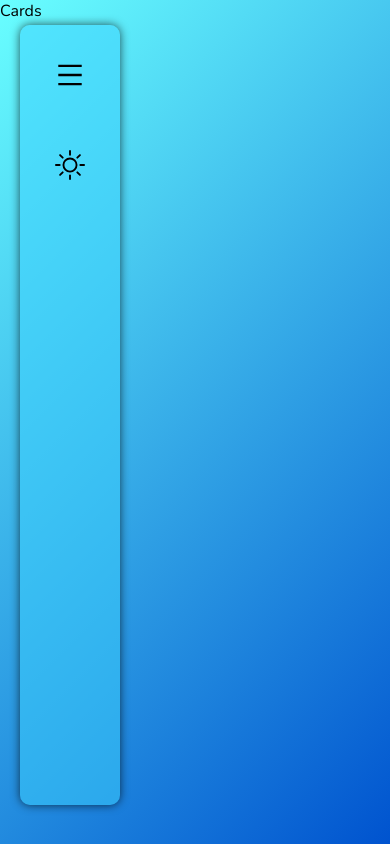
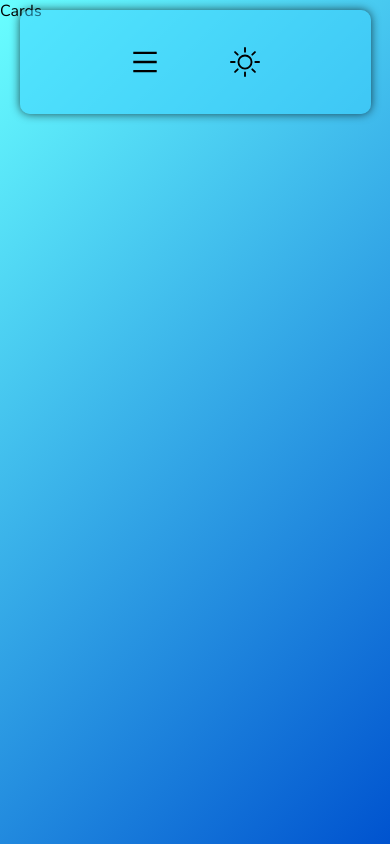
Before and after one commit to Ednesor/weather-app, a React (Create React App) app: page / in a window 390 px wide. Built offline with nearby package versions, Linux system fonts and the light colour scheme.

Commit message:
style: menu

```diff
--- a/src/components/Menu/Menu.module.css
+++ b/src/components/Menu/Menu.module.css
@@ -26,3 +26,20 @@
     display: block;
     margin: auto auto
 }
+
+@media (max-width: 1000px) {
+    .container{
+        width: 90%;
+        height: 10vh;
+        margin: 10px 0 0 5vw;
+        display: flex;
+        justify-content: center;
+        gap: 10px;
+    }
+    .link{
+        display: flex;
+        width: 90px;
+        height: 10vh;
+        margin: 0;
+    }
+}
```
